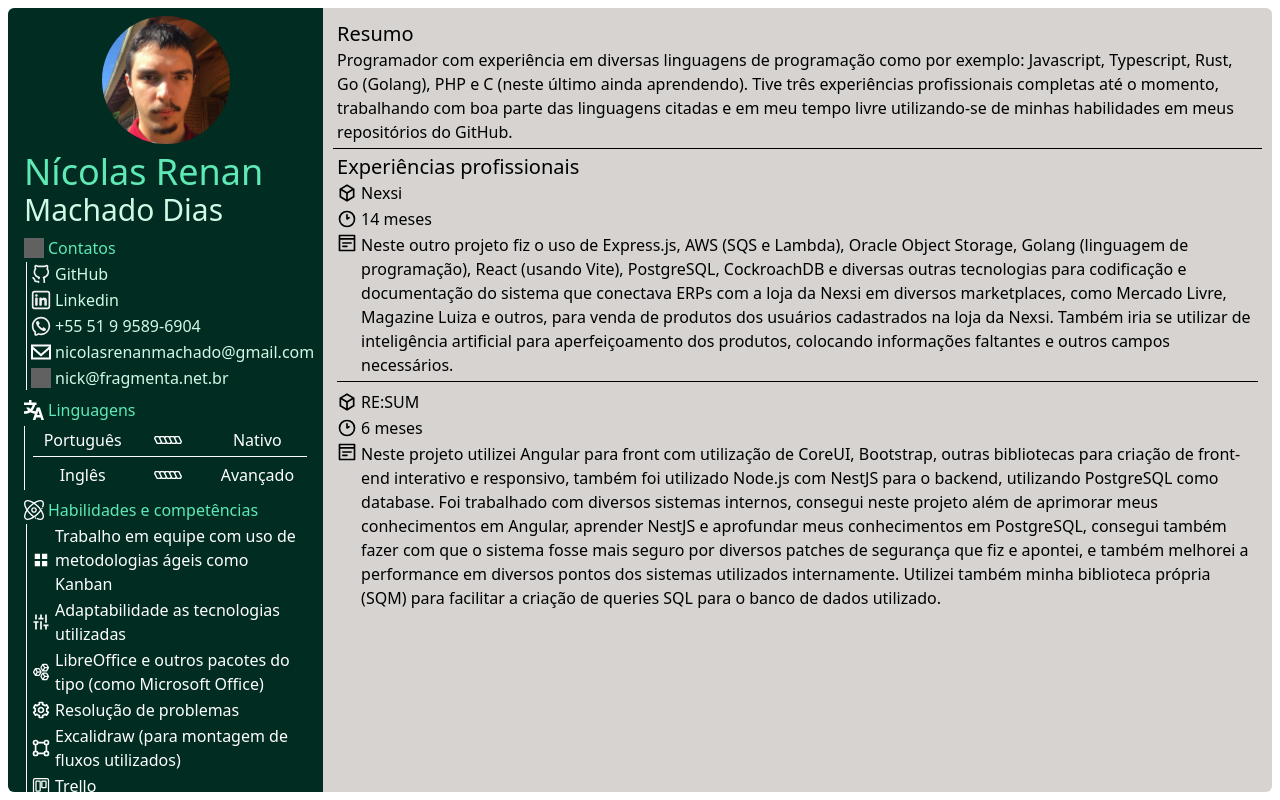
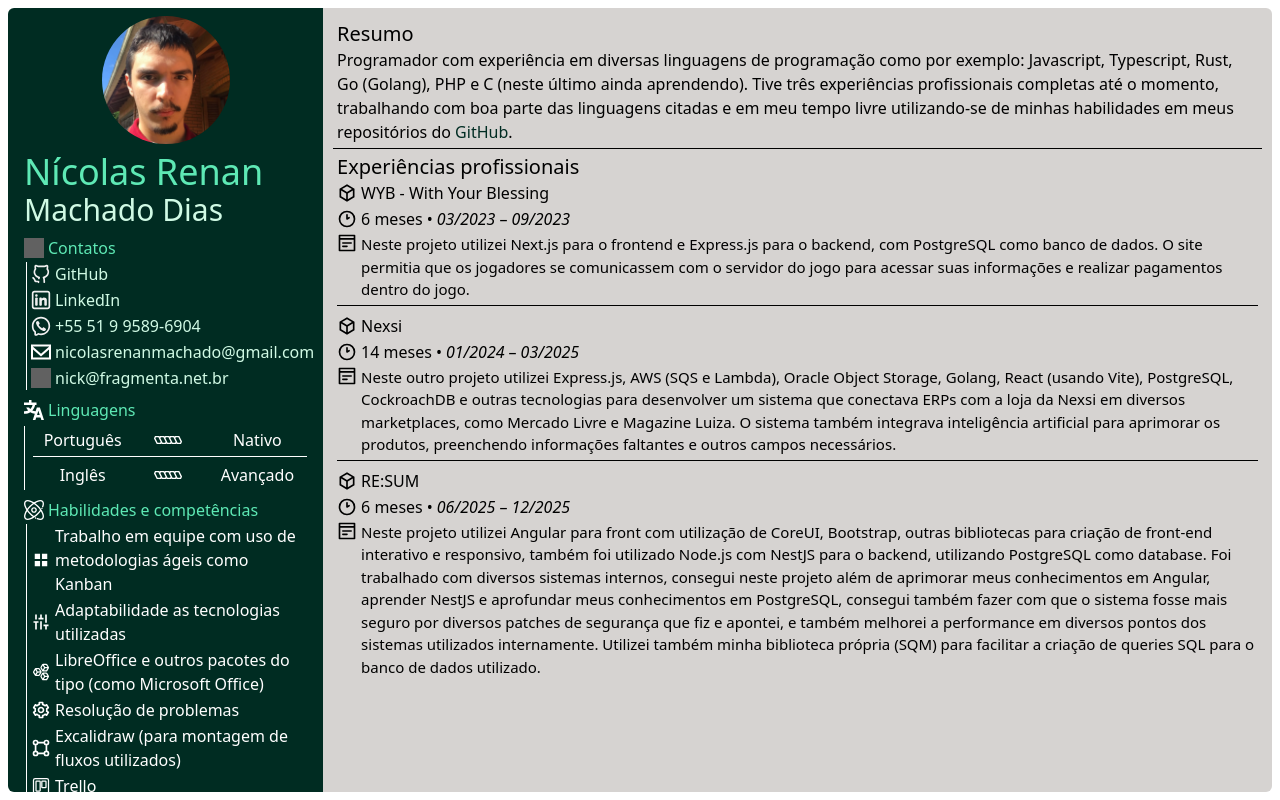
Before and after one commit to NickRMD/curriculum, a React (Vite) app: page / in a window 1280 px wide. Shown: the top 800 px of the page. Built offline with nearby package versions, Linux system fonts and the light colour scheme; grey boxes are pictures that could not be loaded.

Commit message:
feat/added start and end date calculated automatically and shortened the length of experiences to fit all in one page, also made the description text smaller.

```diff
--- a/src/components/content.tsx
+++ b/src/components/content.tsx
@@ -12,7 +12,7 @@
             Programador com experiência em diversas linguagens de programação como por exemplo: Javascript, Typescript, Rust, Go (Golang),
             PHP e C (neste último ainda aprendendo). Tive três experiências profissionais completas até o momento, trabalhando com boa parte
             das linguagens citadas e em meu tempo livre utilizando-se de minhas habilidades em meus repositórios do&nbsp;
-            <a target="_blank" href="https://github.com/NickRMD">GitHub</a>.
+            <a className="text-emerald-950 duration-200 transition-all hover:text-emerald-600" target="_blank" href="https://github.com/NickRMD">GitHub</a>.
           </p>
         </div>
         <div className="p-1">
@@ -27,6 +27,7 @@
                   project={exp.project}
                   description={exp.description}
                   months={exp.months}
+                  start={exp.start}
                 />
               )
             }
--- /dev/null
+++ b/src/components/experienceItem.css
@@ -0,0 +1,5 @@
+/** A little larger than text-sm */
+.text-2sm {
+    font-size: 0.9375rem;
+    line-height: 1.5;
+}
--- a/src/components/experienceItem.tsx
+++ b/src/components/experienceItem.tsx
@@ -1,4 +1,5 @@
 
+import "./experienceItem.css";
 import project from "../assets/project.svg";
 import clock from "../assets/clock.svg";
 import description from "../assets/description.svg";
@@ -6,11 +7,21 @@
 export interface experienceItemProps {
   project: string,
   months: number,
+  start: {
+    month: number,
+    year: number,
+  },
   description: string,
   className?: string
 }
 
 export default function ExperienceItem(props: experienceItemProps) {
+  let endMonth = props.start.month + props.months;
+  let endYear = props.start.year;
+  while (endMonth > 12) {
+    endMonth -= 12;
+    endYear += 1;
+  }
   return (
     <li className={`flex flex-col gap-0.5 ${props.className}`}>
       <div className="flex items-center gap-1" >
@@ -20,10 +31,16 @@
       <div className="flex items-center gap-1" >
         <img className="size-5 select-none" alt="Ícone indicando tempo" src={clock}/>
         <h3>{props.months} meses</h3>
+        <span>•</span>
+        <div>
+          <span className="italic">{props.start.month.toString().padStart(2, "0")}/{props.start.year}</span>
+          <span className="ml-1 mr-1">–</span>
+          <span className="italic">{endMonth.toString().padStart(2, "0")}/{endYear}</span>
+        </div>
       </div>
       <div className="flex items-start gap-1" >
         <img className="size-5 select-none" alt="Ícone indicando descrição" src={description}/>
-        <p>{props.description}</p>
+        <p className="text-2sm">{props.description}</p>
       </div>
     </li>
   )
--- a/src/resources/experiences.ts
+++ b/src/resources/experiences.ts
@@ -3,28 +3,51 @@
 type experienceList = experienceItemProps[];
 
 const experiences: experienceList = [
-  // {
-  //   project: "WYB - With Your Blessing",
-  //   months: 6,
-  //   description: `
-  //   Neste projeto fiz o uso de Next.js e Express.js usando PostgreSQL (database) para montar o site para o jogo específico em que o cliente (frontend)
-  //   se comunicava com o servidor (backend) para buscar informações do jogador e etc. para mostrar no site e poder fazer pagamentos para
-  //   recebimento de dinheiro próprio do jogo.
-  //   `,
-  // },
+  {
+    project: "WYB - With Your Blessing",
+    months: 6,
+    start: {
+      month: 3,
+      year: 2023
+    },
+    // description: `
+    // Neste projeto fiz o uso de Next.js e Express.js usando PostgreSQL (database) para montar o site para o jogo específico em que o cliente (frontend)
+    // se comunicava com o servidor (backend) para buscar informações do jogador e etc. para mostrar no site e poder fazer pagamentos para
+    // recebimento de dinheiro próprio do jogo.
+    // `,
+    /// Shortened description to fit better
+    description: `
+    Neste projeto utilizei Next.js para o frontend e Express.js para o backend, com PostgreSQL como banco de dados. O site permitia que os jogadores
+    se comunicassem com o servidor do jogo para acessar suas informações e realizar pagamentos dentro do jogo.
+    `
+  },
   {
     project: "Nexsi",
     months: 14,
+    start: {
+      month: 1,
+      year: 2024
+    },
+    // description: `
+    // Neste outro projeto fiz o uso de Express.js, AWS (SQS e Lambda), Oracle Object Storage, Golang (linguagem de programação), React (usando Vite),
+    // PostgreSQL, CockroachDB e diversas outras tecnologias para codificação e documentação do sistema que conectava ERPs com a loja da Nexsi em diversos marketplaces,
+    // como Mercado Livre, Magazine Luiza e outros, para venda de produtos dos usuários cadastrados na loja da Nexsi. Também iria se utilizar de inteligência artificial
+    // para aperfeiçoamento dos produtos, colocando informações faltantes e outros campos necessários.
+    // `
+    /// Shortened description to fit better
     description: `
-    Neste outro projeto fiz o uso de Express.js, AWS (SQS e Lambda), Oracle Object Storage, Golang (linguagem de programação), React (usando Vite),
-    PostgreSQL, CockroachDB e diversas outras tecnologias para codificação e documentação do sistema que conectava ERPs com a loja da Nexsi em diversos marketplaces,
-    como Mercado Livre, Magazine Luiza e outros, para venda de produtos dos usuários cadastrados na loja da Nexsi. Também iria se utilizar de inteligência artificial
-    para aperfeiçoamento dos produtos, colocando informações faltantes e outros campos necessários.
+      Neste outro projeto utilizei Express.js, AWS (SQS e Lambda), Oracle Object Storage, Golang, React (usando Vite),
+      PostgreSQL, CockroachDB e outras tecnologias para desenvolver um sistema que conectava ERPs com a loja da Nexsi em diversos marketplaces,
+      como Mercado Livre e Magazine Luiza. O sistema também integrava inteligência artificial para aprimorar os produtos, preenchendo informações faltantes e outros campos necessários.
     `
   },
   {
     project: "RE:SUM",
     months: 6,
+    start: {
+      month: 6,
+      year: 2025
+    },
     description: `
       Neste projeto utilizei Angular para front com utilização de CoreUI, Bootstrap, outras bibliotecas para criação de front-end interativo e responsivo,
       também foi utilizado Node.js com NestJS para o backend, utilizando PostgreSQL como database. Foi trabalhado com diversos sistemas internos, consegui
--- a/src/resources/socialNetworks.ts
+++ b/src/resources/socialNetworks.ts
@@ -18,7 +18,7 @@
     alt: "Ícone para representar o aplicativo Linkedin",
     src: linkedin,
     href: "https://www.linkedin.com/in/nicolas-renan-machado-dias/",
-    children: "Linkedin",
+    children: "LinkedIn",
   },
   {
     alt: "Ícone para representar o aplicativo Whatsapp",
```
